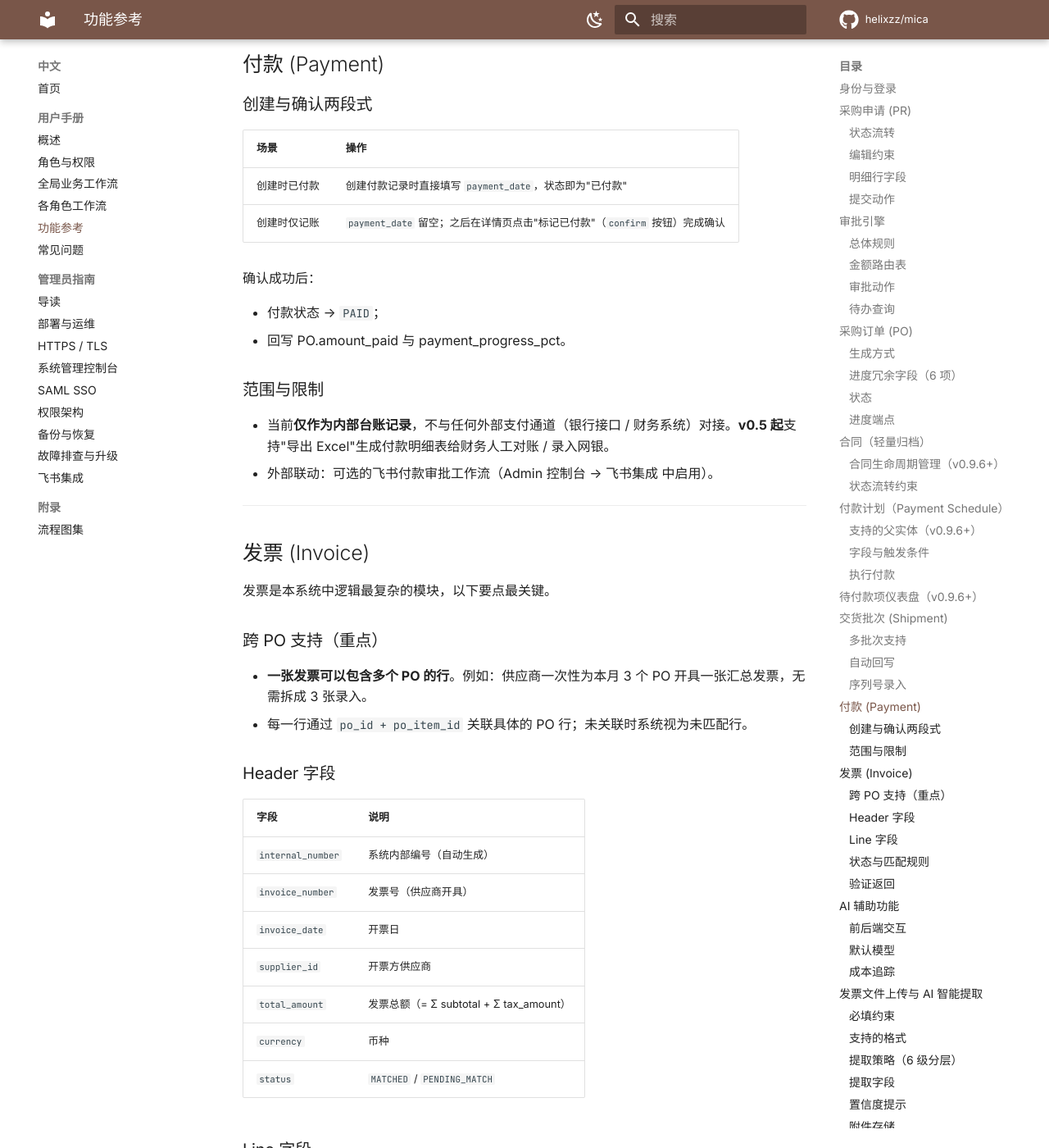
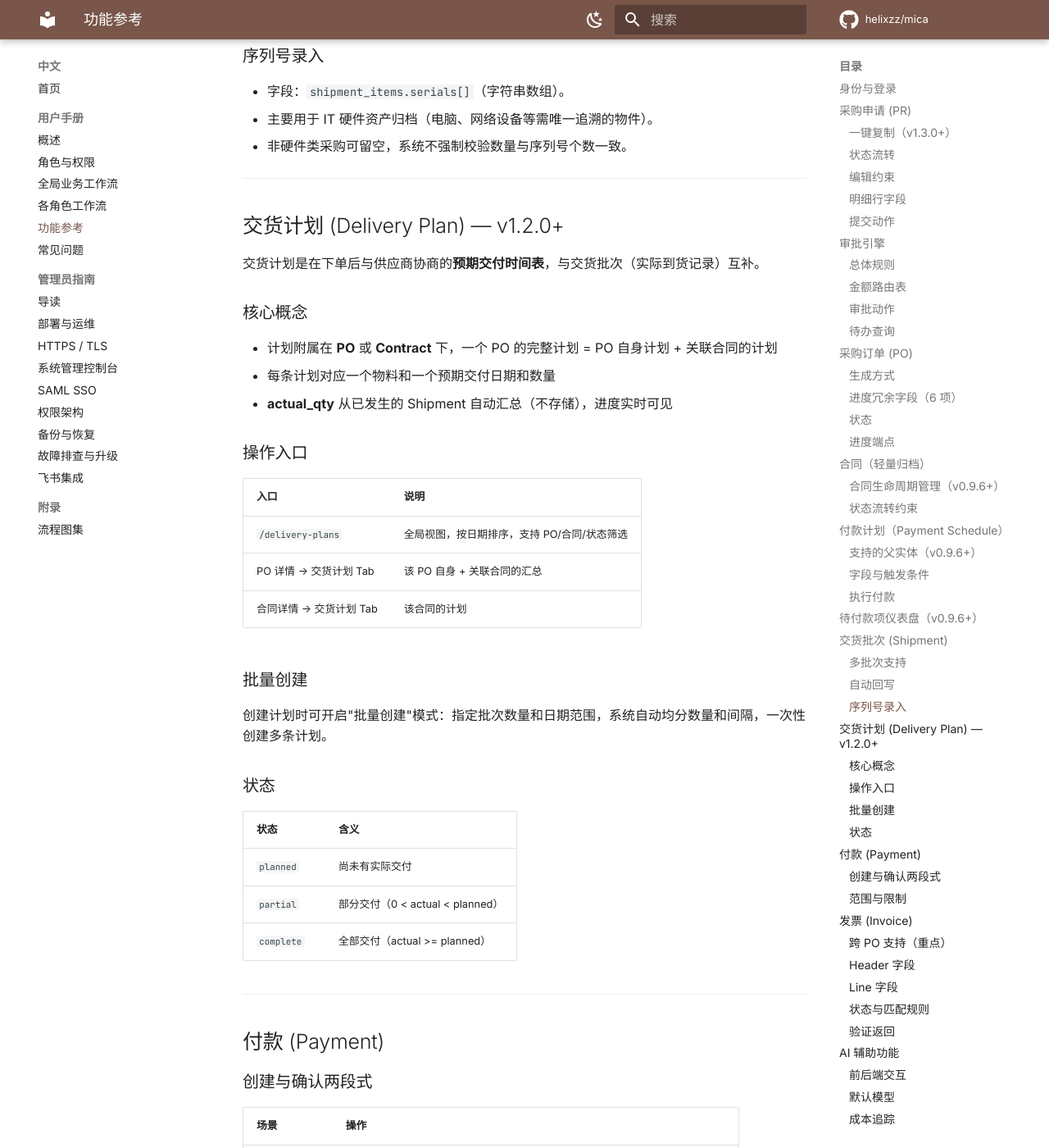
Before and after one commit to helixzz/mica, an MkDocs documentation site: the page built from docs/user-manual/04-features.md, in a window 1280 px wide and 1400 px high, scrolled down 7994 px. Shown: the whole window at 82% size. Built offline with MkDocs 1.6.1 and Material for MkDocs 9.7.7, drawn with Linux system fonts in a browser that asks for light colours; comment, search, counter and statistics services are not loaded; the version menu is left out; some of the changed text lies outside the part shown.

Commit message:
docs: v1.3.0 CHANGELOG + features + admin overview updates
- CHANGELOG: v1.3.0 entry with all 7 features
- features.md: PR Copy subsection, Delivery Plan section, version bump
- admin/00-overview: bulk import + doc preview (zh-CN + en-US)

```diff
--- a/docs/user-manual/04-features.md
+++ b/docs/user-manual/04-features.md
@@ -28,6 +28,12 @@
 ## 采购申请 (PR)
 
 采购申请是所有采购动作的起点。提交后自动触发审批引擎，审批通过方可转为订单。
+
+### 一键复制（v1.3.0+）
+
+- PR 列表页每行有"复制"按钮，PR 详情页有"复制采购申请"按钮
+- 点击后打开新建表单，自动填入原 PR 的所有字段（标题、原因、币种、公司、费用中心、物料明细行及数量）
+- 用户可直接修改后提交为新的采购申请
 
 ### 状态流转
 
@@ -253,6 +259,38 @@ active ──(terminate / supersede / expire)──→ 终态
 - 字段：`shipment_items.serials[]`（字符串数组）。
 - 主要用于 IT 硬件资产归档（电脑、网络设备等需唯一追溯的物件）。
 - 非硬件类采购可留空，系统不强制校验数量与序列号个数一致。
+
+---
+
+## 交货计划 (Delivery Plan) — v1.2.0+
+
+交货计划是在下单后与供应商协商的**预期交付时间表**，与交货批次（实际到货记录）互补。
+
+### 核心概念
+
+- 计划附属在 **PO** 或 **Contract** 下，一个 PO 的完整计划 = PO 自身计划 + 关联合同的计划
+- 每条计划对应一个物料和一个预期交付日期和数量
+- **actual_qty** 从已发生的 Shipment 自动汇总（不存储），进度实时可见
+
+### 操作入口
+
+| 入口 | 说明 |
+|---|---|
+| `/delivery-plans` | 全局视图，按日期排序，支持 PO/合同/状态筛选 |
+| PO 详情 → 交货计划 Tab | 该 PO 自身 + 关联合同的汇总 |
+| 合同详情 → 交货计划 Tab | 该合同的计划 |
+
+### 批量创建
+
+创建计划时可开启"批量创建"模式：指定批次数量和日期范围，系统自动均分数量和间隔，一次性创建多条计划。
+
+### 状态
+
+| 状态 | 含义 |
+|---|---|
+| `planned` | 尚未有实际交付 |
+| `partial` | 部分交付（0 < actual < planned） |
+| `complete` | 全部交付（actual >= planned） |
 
 ---
 
@@ -631,7 +669,7 @@ v0.4.1 起，管理员可通过前端界面完成 LLM 模型配置、AI 路由
 
 - 飞书集成：消息推送 + 付款审批（可选，管理员配置后启用）
 
-### 版本路线（v1.2.2 已交付）
+### 版本路线（v1.3.0 已交付）
 
 - **v1.1.0**
   - 飞书集成：消息通知 + 付款审批工作流（可选功能，管理员配置后启用）
```
Also changed, not shown: CHANGELOG.md (+20 -0 lines), docs/user-manual/admin/00-overview.md (+2 -0 lines), docs/user-manual/en/admin/00-overview.md (+2 -0 lines).
